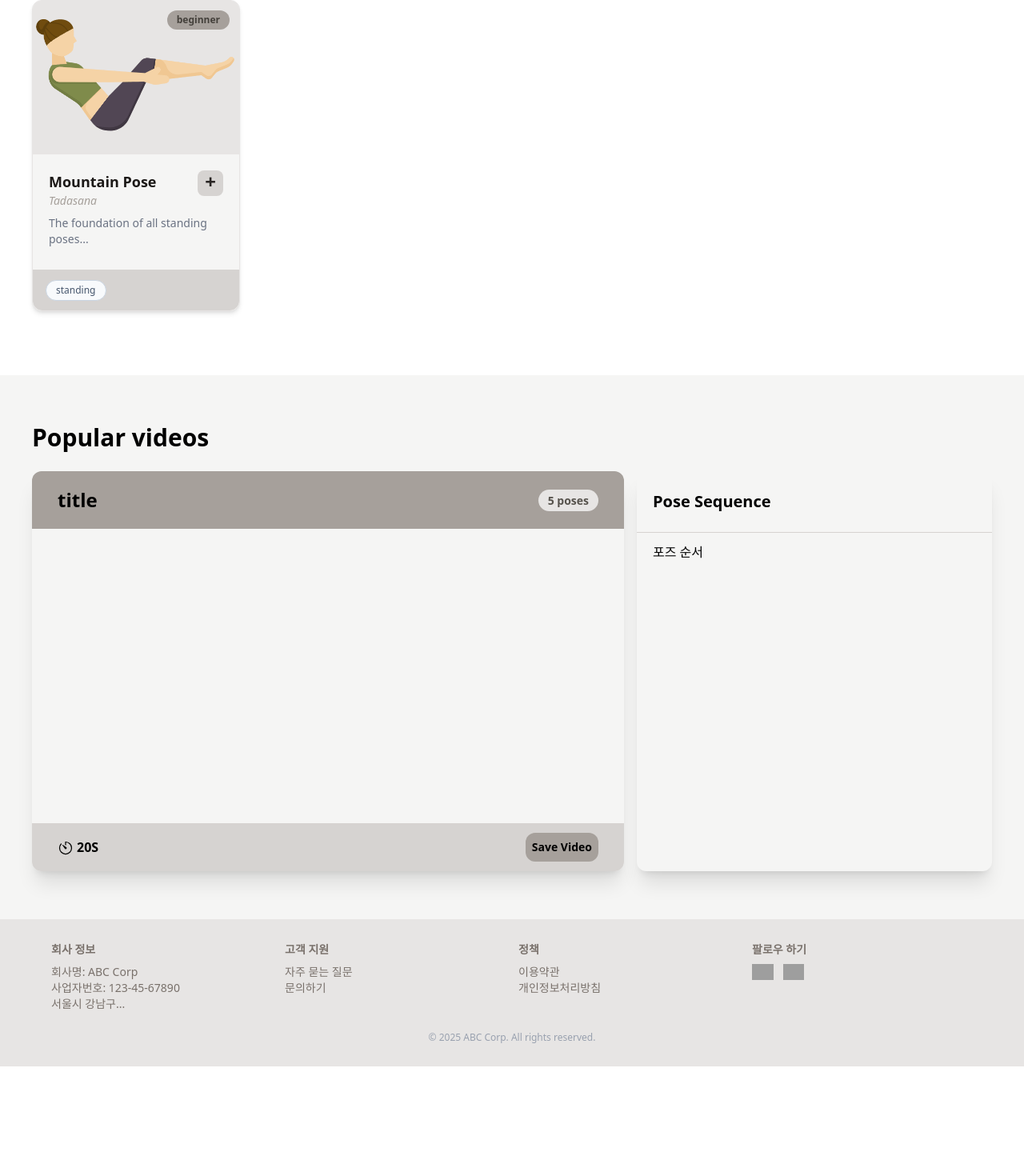
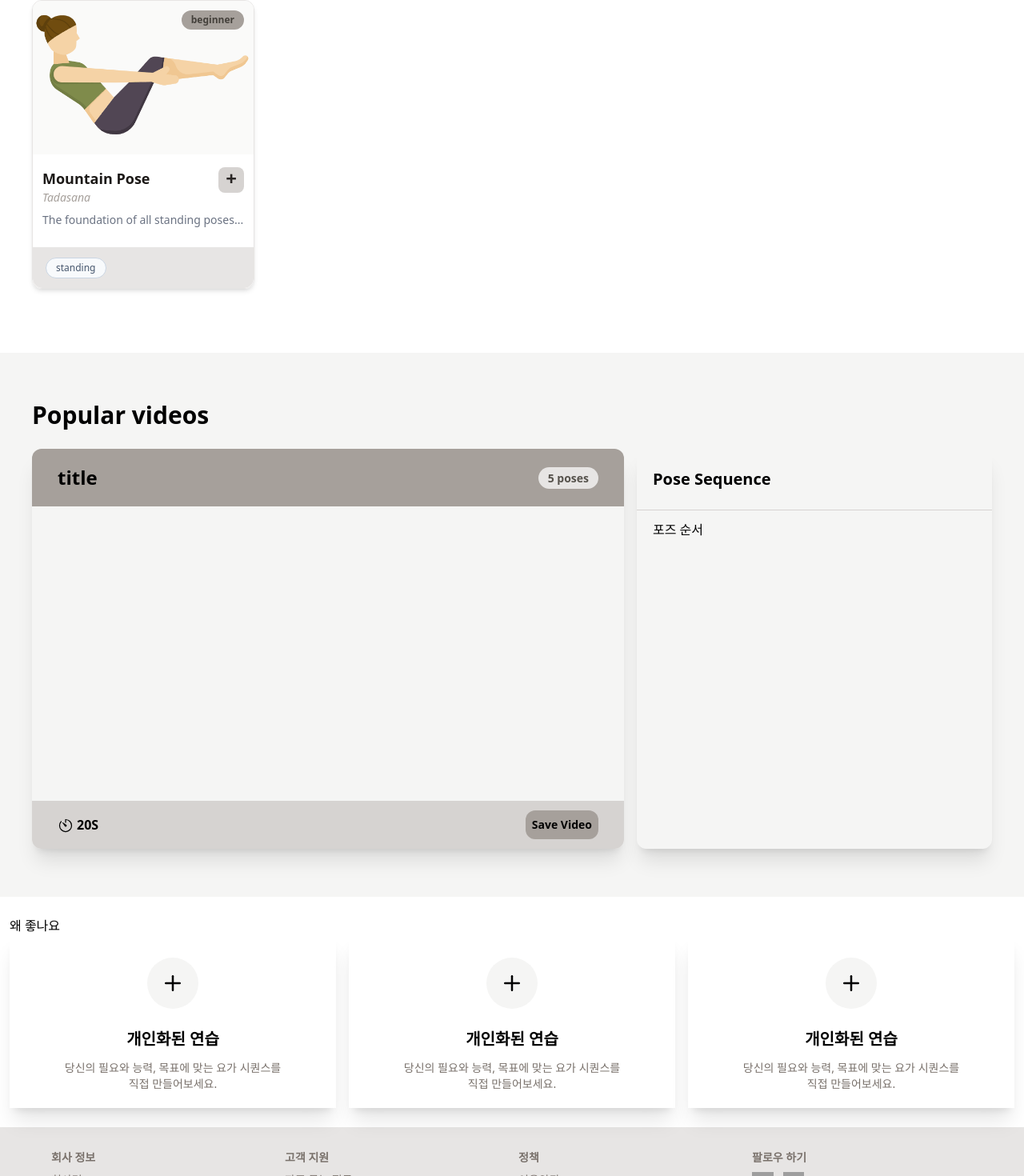
Before and after one commit to 864eun/YoT_Frontend, a React (Vite) app: page / in a window 1280 px wide. Shown: the part 1154-2624 px from the top of the page at 80% size. Before the commit the page ends 2487 px from the top, so only its background shows below. Built offline with nearby package versions, Linux system fonts and the light colour scheme; grey boxes are pictures that could not be loaded.

Commit message:
Add:benefitCard

```diff
--- /dev/null
+++ b/src/components/card/BenefitCard.tsx
@@ -0,0 +1,23 @@
+import { FiPlus } from 'react-icons/fi';
+
+function BenefitCard(props) {
+  return (
+    <div className=" flex flex-col shadow-xl ">
+      <div className="flex justify-center items-center pt-7 pb-1">
+        <div className="w-[64px] h-[64px] flex justify-center items-center bg-stone-100 rounded-full">
+          <FiPlus className="text-3xl" />
+        </div>
+      </div>
+      <div className="px-7 py-5">
+        <h3 className="text-xl font-semibold text-center mb-3">
+          개인화된 연습
+        </h3>
+        <p className="px-10 text-sm text-stone-500 text-center">
+          당신의 필요와 능력, 목표에 맞는 요가 시퀀스를 직접 만들어보세요.
+        </p>
+      </div>
+    </div>
+  );
+}
+
+export default BenefitCard;
--- a/src/components/card/PoseCard.tsx
+++ b/src/components/card/PoseCard.tsx
@@ -20,19 +20,19 @@ const PoseCard: React.FC<PoseCardProps> = ({
   onAdd,
 }) => {
   return (
-    <div className=" bg-stone-100 rounded-xl shadow-md overflow-hidden border border-stone-200 w-[220px] md:w-[260px] md:max-w-sm">
-      <div className="relative">
+    <div className=" rounded-xl mx-h-[368px] shadow-md overflow-hidden border border-stone-200 w-[220px] md:w-[278px] md:max-w-sm">
+      <div className="relative bg-stone-50">
         <img
           src={imageUrl}
           alt={title}
-          className="w-full h-56 object-cover bg-stone-200 md:w-[278px] md:h-[192px]"
+          className="w-full h-56 object-cover md:w-[278px] md:h-[192px]"
         />
         <span className="absolute top-3 right-3 bg-stone-400 text-stone-700 text-xs font-semibold px-3 py-1 rounded-full">
           {level}
         </span>
       </div>
       <div className="">
-        <div className="p-5 ">
+        <div className="py-4 px-3">
           <div className=" flex items-start justify-between mb-2">
             <div>
               <h3 className="text-lg font-bold text-stone-900">{title}</h3>
@@ -55,7 +55,7 @@ const PoseCard: React.FC<PoseCardProps> = ({
             {description}
           </p>
         </div>
-        <div className="hidden md:block bg-stone-300 px-4 py-3 rounded-b-xl">
+        <div className="hidden md:block  bg-stone-200 px-4 py-3 rounded-b-xl">
           <span className="inline-block border border-slate-300 rounded-full px-3 py-1 text-xs text-slate-600 bg-slate-50">
             {tag}
           </span>
--- a/src/pages/home/Home.tsx
+++ b/src/pages/home/Home.tsx
@@ -1,6 +1,7 @@
 import IntroSection from './sections/IntroSection';
 import PoseSection from './sections/PoseSection';
 import VideoSection from './sections/VideoSection';
+import BenefitSection from './sections/BenefitSection';
 
 function Home() {
   return (
@@ -8,6 +9,7 @@ function Home() {
       <IntroSection className="top-0" />
       <PoseSection />
       <VideoSection className="h-[300px]" />
+      <BenefitSection />
     </section>
   );
 }
--- a/src/pages/home/sections/BenefitSection.tsx
+++ b/src/pages/home/sections/BenefitSection.tsx
@@ -1,7 +1,17 @@
 import React from 'react';
+import BenefitCard from '../../../components/card/BenefitCard';
 
 function BenefitSection(props) {
-  return <div></div>;
+  return (
+    <section className="px-3 py-6">
+      <div>왜 좋나요</div>
+      <div className="grid grid-cols-1 gap-4 md:grid-cols-3">
+        <BenefitCard />
+        <BenefitCard />
+        <BenefitCard />
+      </div>
+    </section>
+  );
 }
 
 export default BenefitSection;
```
